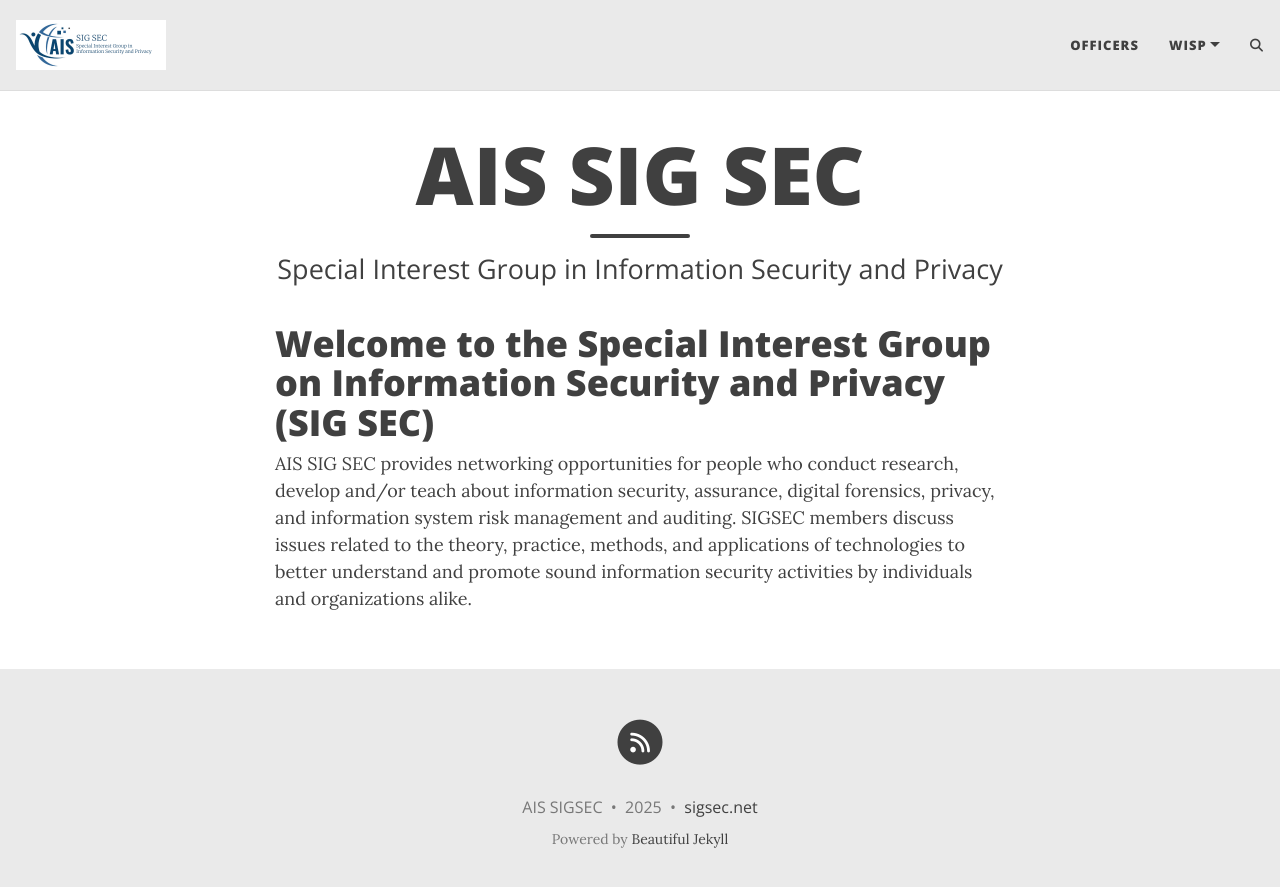
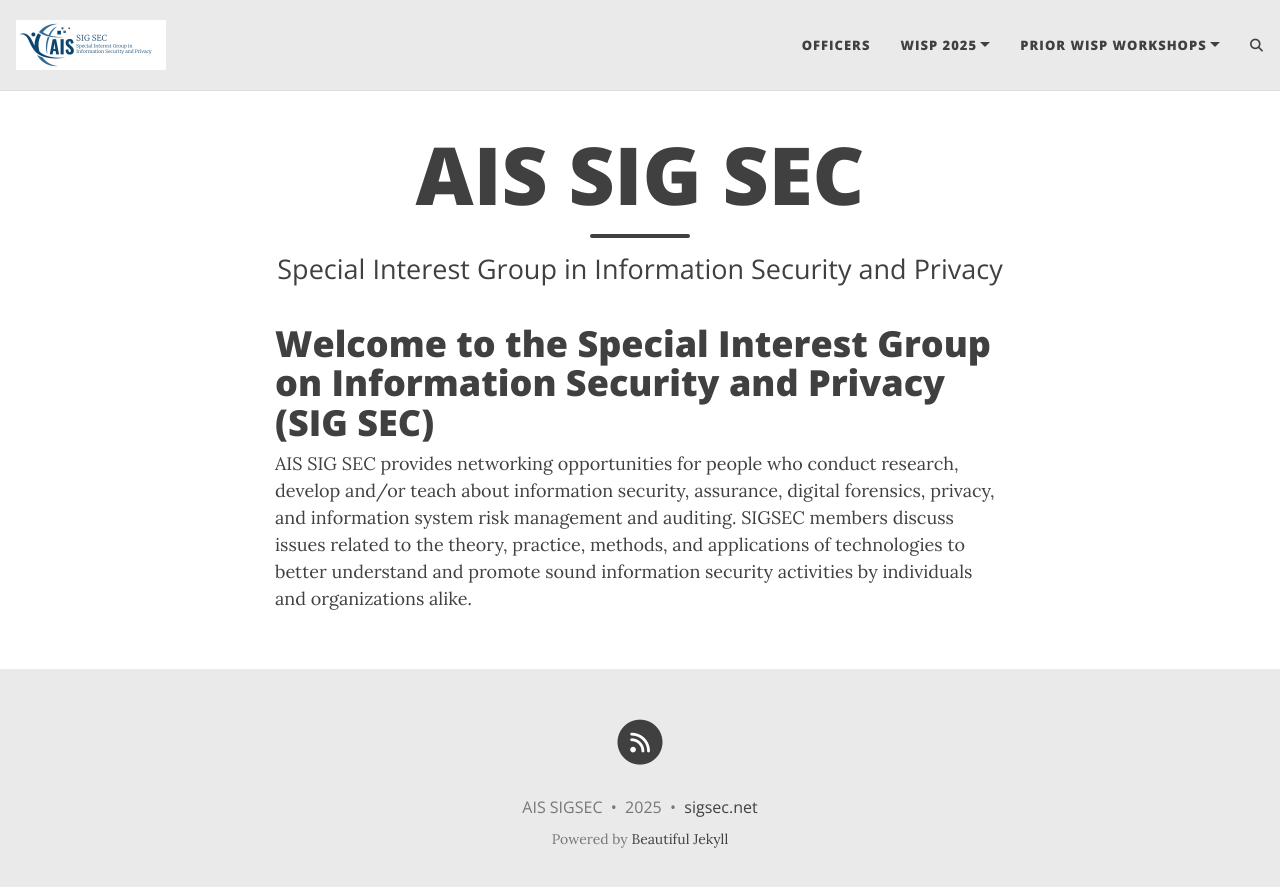
Before and after one commit to ais-sigsec/ais-sigsec.github.io, a Jekyll site: the page built from index.html, in a window 1280 px wide. Shown: the top 887 px of the page. Built offline with Jekyll 4.4.1, drawn with Linux system fonts in a browser that asks for light colours; the list of posts is cut into pages by our own code; comment, search, counter and statistics services are not loaded.

```diff
--- a/_config.yml
+++ b/_config.yml
@@ -21,12 +21,16 @@ author: AIS SIGSEC
 
 navbar-links:
   Officers: "officers"
-  WISP:
-    - WISP 2025 CFP: "https://easychair.org/cfp/wisp2025"
-    - WISP 2025 Submissions: "https://easychair.org/my/conference?conf=wisp2025"
-    - --------
+  WISP 2025:
+    - CFP: "https://easychair.org/cfp/wisp2025"
+    - Submissions: "https://easychair.org/my/conference?conf=wisp2025"
+  Prior WISP workshops:
     - WISP 2024 CFP: "https://easychair.org/cfp/wisp2024"
     - WISP 2024 Submissions: "https://easychair.org/my/conference?conf=wisp2024"
+    - --------
+    - WISP 2023 CFP: "https://easychair.org/cfp/wisp2023"
+    - WISP 2023 Submissions: "https://easychair.org/my/conference?conf=wisp2023"
+    - --------
   #About Me: "aboutme"
   #Resources:
     #- Beautiful Jekyll: "https://beautifuljekyll.com"
```
